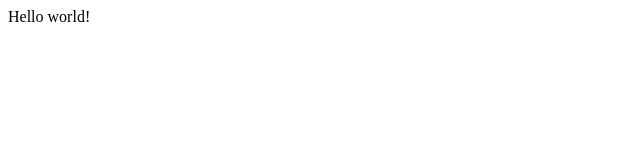
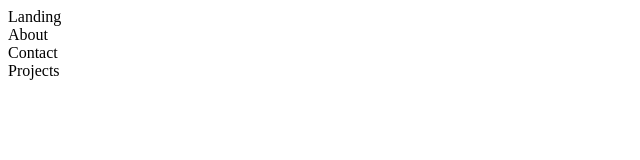
Before and after one commit to alyssathi/portfolio, a Gatsby site: page / in a window 1280 px wide. Shown: the whole page, without its empty margins (0-640 px from the left). Built offline with nearby package versions, Linux system fonts and the light colour scheme; Gatsby itself is replaced by a stand-in of ours.

Commit message:
initial commit- basic project set up

```diff
--- a/gatsby-config.js
+++ b/gatsby-config.js
@@ -6,5 +6,5 @@
 
 module.exports = {
   /* Your site config here */
-  plugins: [],
+  plugins: [`gatsby-plugin-sass`],
 }
--- /dev/null
+++ b/src/components/about/index.jsx
@@ -0,0 +1,5 @@
+import React from "react"
+
+export function About() {
+  return <div>About</div>
+}
--- /dev/null
+++ b/src/components/contact/index.jsx
@@ -0,0 +1,5 @@
+import React from "react"
+
+export function Contact() {
+  return <div>Contact</div>
+}
--- /dev/null
+++ b/src/components/index.jsx
@@ -0,0 +1,5 @@
+export * from "./about"
+export * from "./landing"
+export * from "./layout"
+export * from "./contact"
+export * from "./projects"
--- /dev/null
+++ b/src/components/landing/index.jsx
@@ -0,0 +1,5 @@
+import React from "react"
+
+export function Landing() {
+  return <div>Landing</div>
+}
--- /dev/null
+++ b/src/components/layout/index.jsx
@@ -0,0 +1,5 @@
+import React from "react"
+
+export function Layout() {
+  return <div>Layout</div>
+}
--- /dev/null
+++ b/src/components/projects/index.jsx
@@ -0,0 +1,5 @@
+import React from "react"
+
+export function Projects() {
+  return <div>Projects</div>
+}
--- a/src/pages/index.js
+++ b/src/pages/index.js
@@ -1,5 +1,13 @@
 import React from "react"
+import { About, Contact, Landing, Layout, Projects } from "../components"
 
-export default function Home() {
-  return <div>Hello world!</div>
+export default function Index() {
+  return (
+    <div>
+      <Landing />
+      <About />
+      <Contact />
+      <Projects />
+    </div>
+  )
 }
```
Also changed, not shown: src/components/about/about.scss (added), src/components/contact/contact.scss (added), src/components/landing/landing.scss (added), src/components/projects/projects.module.scss (added).
